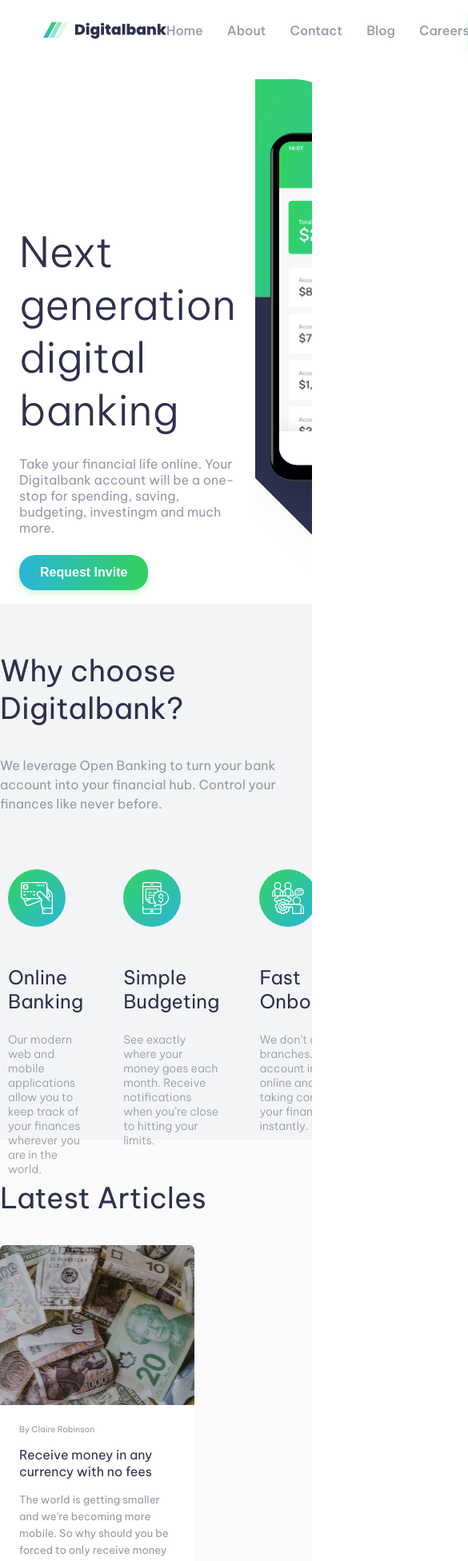
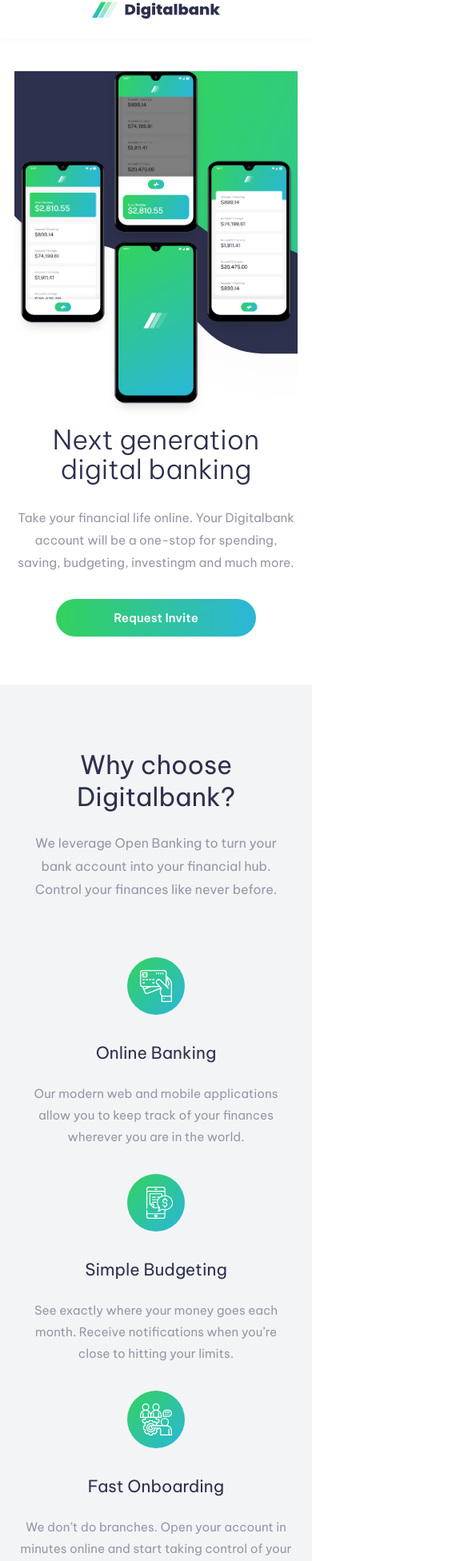
Before and after one commit to TheLuuiis/Next-generation-digital-banking, a React (Vite) app: page / in a window 390 px wide. Shown: the part 23-1975 px from the top of the page at 80% size, 585 px wide, since content can reach past the window. Built offline with nearby package versions, Linux system fonts and the light colour scheme; the HTML template or start-up script is replaced by a standard one.

Commit message:
Implementación de Responsive Design

```diff
--- a/src/css/components/Articles.css
+++ b/src/css/components/Articles.css
@@ -1,86 +1,120 @@
+/* =========================================
+   ARTICLES.CSS
+========================================= */
+
 .container__articles {
     width: 100%;
-    height: 697.63px;
-    display: flex;
-    justify-content: center;
-    padding: 50px 0px 50px;
+    padding: 100px 0;
     background-color: hsl(0, 0%, 98%);
 }
 
 .articles {
     width: 100%;
-    max-width: 1240px;
+    max-width: var(--container);
+    margin: 0 auto;
+    padding-inline: 24px;
 }
 
 .title__article {
-    width: 100%;
-    height: auto;
-    margin: 0px 0px 36px;
+    margin-bottom: 60px;
 }
 
 .title__article h1 {
     color: var(--textBluee);
-    font-size: 36px;
+    font-size: clamp(2rem, 4vw, 3rem);
     font-weight: 400;
-    text-align: start;
 }
 
 .container__latest {
-    width: 100%;
-    height: 428.23px;
-    display: flex;
-    flex-wrap: wrap;
-    justify-content: space-between;
+    display: grid;
+    grid-template-columns: repeat(4, 1fr);
+    gap: 30px;
 }
 
 .card__article {
-    width: 243px;
-    background: #fff;
-    border-radius: 6px;
+    background-color: #fff;
+    border-radius: 8px;
     overflow: hidden;
+    transition: var(--transition);
     cursor: pointer;
-    transition: transform 0.3s ease;
 }
 
 .card__article:hover {
-    transform: translateY(-6px);
+    transform: translateY(-8px);
 }
 
 .card__article img {
     width: 100%;
-    height: 200px;
+    height: 240px;
     object-fit: cover;
-    display: block;
 }
 
 .description__article {
-    padding: 1.5rem;
-    display: flex;
-    flex-direction: column;
-    gap: 0.9rem;
+    padding: 28px;
 }
 
 .description__article sub {
-    font-size: 0.65rem;
-    color: hsl(233, 8%, 62%);
-    font-weight: 400;
+    color: var(--textGray);
+    font-size: .78rem;
 }
 
 .description__article h3 {
-    font-size: 1rem;
+    color: var(--textBluee);
+    font-size: 1.2rem;
     font-weight: 400;
-    line-height: 1.3;
-    color: hsl(233, 26%, 24%);
-    transition: color 0.3s ease;
-    cursor: pointer;
+    line-height: 1.5;
+
+    margin: 18px 0;
+    transition: var(--transition);
 }
 
-.card__article:hover .description__article h3 {
-    color: hsl(136, 64%, 51%);
+.card__article:hover h3 {
+    color: var(--textGreen);
 }
 
 .description__article p {
-    font-size: 0.82rem;
-    line-height: 1.6;
-    color: hsl(233, 8%, 62%);
+    color: var(--textGray);
+    line-height: 1.8;
+    font-size: .95rem;
 }
+
+/* =========================================
+   RESPONSIVE
+========================================= */
+
+@media (max-width: 1200px) {
+
+    .container__latest {
+        grid-template-columns: repeat(2, 1fr);
+    }
+}
+
+@media (max-width: 768px) {
+
+    .container__articles {
+        padding: 80px 0;
+    }
+
+    .title__article {
+        text-align: center;
+    }
+
+    .container__latest {
+        grid-template-columns: 1fr;
+    }
+}
+
+@media (max-width: 480px) {
+
+    .description__article {
+        padding: 22px;
+    }
+
+    .description__article h3 {
+        font-size: 1.05rem;
+    }
+
+    .description__article p {
+        font-size: .92rem;
+    }
+}
--- a/src/css/components/Choose.css
+++ b/src/css/components/Choose.css
@@ -1,71 +1,113 @@
+/* =========================================
+   CHOOSE.CSS
+========================================= */
+
 .container__choose {
     width: 100%;
-    height: 670.38px;
-    display: flex;
-    padding: 60px 0px 60px 0px;
-    justify-content: center;
+    padding: 100px 0;
     background-color: var(--backgroundGrayWhite);
 }
 
 .choose {
     width: 100%;
-    max-width: 1240px;
-    height: 490px;
+    max-width: var(--container);
+    margin: 0 auto;
+    padding-inline: 24px;
 }
 
 .description__choose {
-    width: 100%;
-    height: auto;
-    margin: 0px 0px 60px;
+    margin-bottom: 70px;
 }
 
 .description__choose h1 {
-    color: hsl(233, 26%, 24%);
-    font-size: 37px;
+    color: var(--textBluee);
+    font-size: clamp(2rem, 4vw, 3rem);
     font-weight: 400;
-    text-align: start;
-    margin: 0px 0px 36px;
+    margin-bottom: 24px;
 }
 
 .description__choose p {
+    max-width: 650px;
+
     color: var(--textGray);
-    font-size: 16px;
-    font-weight: 400;
-    text-align: start;
-    max-width: 600px;
-    line-height: 1.5;
+    font-size: 1rem;
+    line-height: 1.8;
 }
 
 .container__options {
-    gap: 30px;
-    width: 100%;
-    height: 298.98px;
-    display: flex;
-    justify-content: flex-start;
+    display: grid;
+    grid-template-columns: repeat(4, 1fr);
+    gap: 32px;
 }
 
 .card__option {
-    width: 265.5px;
-    height: 100%;
-    padding: 10px;
-    border: none;
+    display: flex;
+    flex-direction: column;
 }
 
 .card__option img {
-    margin: 0px 0px 44px;
+    width: 72px;
+    margin-bottom: 34px;
 }
 
 .card__option h2 {
-    color: hsl(233, 26%, 24%);
-    font-size: 24px;
+    color: var(--textBluee);
+    font-size: 1.5rem;
     font-weight: 400;
-    text-align: start;
-    margin: 0px 0px 24px;
+    margin-bottom: 24px;
 }
 
 .card__option p {
     color: var(--textGray);
-    font-size: 14px;
-    font-weight: 300;
-    text-align: start;
+    line-height: 1.8;
 }
+
+/* =========================================
+   RESPONSIVE
+========================================= */
+
+@media (max-width: 1100px) {
+
+    .container__options {
+        grid-template-columns: repeat(2, 1fr);
+    }
+}
+
+@media (max-width: 768px) {
+
+    .container__choose {
+        padding: 80px 0;
+    }
+
+    .description__choose {
+        text-align: center;
+    }
+
+    .description__choose p {
+        margin: 0 auto;
+    }
+
+    .container__options {
+        grid-template-columns: 1fr;
+    }
+
+    .card__option {
+        text-align: center;
+        align-items: center;
+    }
+}
+
+@media (max-width: 480px) {
+
+    .description__choose h1 {
+        font-size: 2rem;
+    }
+
+    .card__option h2 {
+        font-size: 1.3rem;
+    }
+
+    .card__option p {
+        font-size: .95rem;
+    }
+}
--- a/src/css/components/Header.css
+++ b/src/css/components/Header.css
@@ -1,21 +1,22 @@
 header {
     width: 100%;
-    height: auto;
-    padding: 30px;
     background-color: var(--backgroundWhite);
     position: sticky;
-    display: flex;
-    justify-content: center;
+    top: 0;
+    z-index: 999;
+    box-shadow: 0 1px 10px rgba(0,0,0,.04);
 }
 
 header nav {
     width: 100%;
-    max-width: 1240px;
-    height: 100%;
+    max-width: var(--container);
+    min-height: 90px;
+    margin: 0 auto;
+    padding-inline: 24px;
+
     display: flex;
-    padding: 0px 24px;
+    align-items: center;
     justify-content: space-between;
-    align-items: center;
 }
 
 header nav img {
@@ -23,8 +24,9 @@
 }
 
 header nav ul {
-    gap: 30px;
     display: flex;
+    align-items: center;
+    gap: 32px;
 }
 
 header nav ul li {
@@ -33,31 +35,72 @@
 
 header nav ul li a {
     color: var(--textGray);
-    font-size: 16px;
+    font-size: 15px;
     font-weight: 500;
-    text-align: center;
-    transition: .3s ease-in-out;
     text-decoration: none;
+    transition: var(--transition);
+    position: relative;
+}
+
+header nav ul li a:hover {
+    color: var(--textBluee);
 }
 
 header nav button {
     color: var(--textWhite);
-    font-size: 16px;
+    font-size: 15px;
     font-weight: 600;
-    text-align: center;
-    padding: 12px 35px;
-    border-radius: 20px;
+    padding: 14px 32px;
+    border-radius: 999px;
     cursor: pointer;
-    transition: .3s ease-in-out;
-    border: 1px solid transparent;
+    transition: var(--transition);
+
     background: linear-gradient(
         to right,
-        var(--textBlue),
-        var(--textGreen)
+        var(--textGreen),
+        var(--textBlue)
     );
-    box-shadow: 0 4px 10px rgba(49, 211, 92, 0.25);
 }
 
 header nav button:hover {
-     opacity: 0.8;
+    opacity: .85;
 }
+
+@media (max-width: 900px) {
+
+    header nav {
+        min-height: 80px;
+    }
+
+    header nav ul {
+        gap: 20px;
+    }
+
+    header nav button {
+        padding: 12px 24px;
+    }
+}
+
+@media (max-width: 768px) {
+
+    header nav {
+        justify-content: center;
+    }
+
+    header nav ul,
+    header nav button {
+        display: none;
+    }
+}
+
+@media (max-width: 480px) {
+
+    header nav {
+        min-height: 72px;
+        padding-inline: 16px;
+    }
+
+    header nav img {
+        width: 160px;
+    }
+}
--- a/src/css/components/Welcome.css
+++ b/src/css/components/Welcome.css
@@ -1,80 +1,149 @@
 .welcome {
     width: 100%;
-    height: 100%;
-    display: flex;
-    height: 656px;
-    justify-content: center;
-    align-items: center;
     background-color: var(--backgroundWhite);
+    overflow: hidden;
 }
 
 .container__banking {
     width: 100%;
-    max-width: 1240px;
-    height: 100%;
+    max-width: var(--container);
+    min-height: 760px;
+    margin: 0 auto;
+    padding-inline: 24px;
     display: flex;
+    align-items: center;
     justify-content: space-between;
-    align-items: center;
+    gap: 40px;
 }
 
 .description__banking {
-    width: 472.8px;
-    height: 486.17px;
-    padding: 98px 24px;
-    display: flex;
-    flex-direction: column;
+    flex: 1;
+    max-width: 520px;
 }
 
 .description__banking h1 {
-    color: hsl(233, 26%, 24%);
-    font-size: 52px;
+    color: var(--textBluee);
+    font-size: clamp(2.5rem, 5vw, 4rem);
+    line-height: 1.1;
     font-weight: 300;
-    text-align: start;
-    margin: 0px 0px 24px;
+    margin-bottom: 28px;
 }
 
 .description__banking p {
     color: var(--textGray);
-    font-size: 16px;
-    font-weight: 400;
-    margin: 0px 0px 24px;
+    font-size: clamp(1rem, 1.3vw, 1.15rem);
+    line-height: 1.8;
+    margin-bottom: 32px;
 }
 
 .description__banking button {
     color: var(--textWhite);
-    font-size: 16px;
+    font-size: 15px;
     font-weight: 600;
-    text-align: center;
-    padding: 12px 25px;
-    border-radius: 20px;
+    padding: 14px 32px;
+    border-radius: 999px;
     cursor: pointer;
-    align-self: flex-start;
-    transition: .3s ease-in-out;
-    border: 1px solid transparent;
     background: linear-gradient(
         to right,
-        var(--textBlue),
-        var(--textGreen)
+        var(--textGreen),
+        var(--textBlue)
     );
-    box-shadow: 0 4px 10px rgba(49, 211, 92, 0.25);
 }
 
 .img__banking {
-    width: 100%;
-    max-width: 60%;
-    height: 100%;
-    display: grid;
-    place-items: center;
-    background: url(/src/assets/image/bg-intro-desktop.svg);
-    background-position: center;
+    flex: 1;
+    min-height: 760px;
+    display: flex;
+    align-items: center;
+    justify-content: center;
+    background-image: url('/src/assets/image/bg-intro-desktop.svg');
     background-repeat: no-repeat;
     background-size: cover;
+    background-position: center left;
+
     position: relative;
 }
 
 .img__banking img {
-    width: 764.64px;
-    height: auto;
+    width: min(100%, 760px);
     position: relative;
-    bottom: 176px;
+    right: -100px;
 }
+
+@media (max-width: 1200px) {
+
+    .img__banking img {
+        right: 0;
+    }
+}
+
+@media (max-width: 992px) {
+
+    .container__banking {
+        flex-direction: column-reverse;
+        justify-content: center;
+        text-align: center;
+        padding-top: 40px;
+        padding-bottom: 60px;
+    }
+
+    .description__banking {
+        display: flex;
+        flex-direction: column;
+        align-items: center;
+    }
+
+    .img__banking {
+        width: 100%;
+        min-height: auto;
+        background-position: center;
+    }
+
+    .img__banking img {
+        width: min(100%, 600px);
+    }
+}
+
+@media (max-width: 768px) {
+
+    .container__banking {
+        min-height: auto;
+        gap: 10px;
+    }
+
+    .img__banking {
+        background-image: url('/src/assets/image/bg-intro-mobile.svg');
+        background-size: cover;
+    }
+
+    .description__banking h1 {
+        font-size: 2.5rem;
+    }
+}
+
+@media (max-width: 480px) {
+
+    .container__banking {
+        padding-inline: 18px;
+    }
+
+    .description__banking h1 {
+        font-size: 2.1rem;
+    }
+
+    .description__banking p {
+        font-size: .96rem;
+    }
+
+    .description__banking button {
+        width: 100%;
+        max-width: 250px;
+    }
+}
+
+@media (max-width: 340px) {
+
+    .description__banking h1 {
+        font-size: 1.8rem;
+    }
+}
--- a/src/css/globals.css
+++ b/src/css/globals.css
@@ -1,18 +1,21 @@
-@import url('https://fonts.googleapis.com/css2?family=Be+Vietnam+Pro:ital,wght@0,100;0,200;0,300;0,400;0,500;0,600;0,700;0,800;0,900;1,100;1,200;1,300;1,400;1,500;1,600;1,700;1,800;1,900&family=Kumbh+Sans:wght,YOPQ@100..900,300&family=Onest:wght@100..900&display=swap');
+@import url('https://fonts.googleapis.com/css2?family=Be+Vietnam+Pro:wght@100..900&display=swap');
 
 :root {
     --fontSize: 16px;
     --fontFamily: "Be Vietnam Pro", sans-serif;
+
     --textWhite: hsl(0, 0%, 98%);
     --textGreen: hsl(136, 64%, 51%);
     --textBluee: hsl(233, 26%, 24%);
     --textBlue: hsl(192, 69%, 51%);
     --textGray: hsl(233, 8%, 62%);
-    --textGrayWhite: hsl(220, 16%, 96%);
-    --backgoundBlue: hsl(192, 69%, 51%);
+
     --backgroundWhite: hsl(0, 100%, 100%);
     --backgroundGrayWhite: hsl(220, 16%, 96%);
-    --backgroundBlack: hsl(0, 0%, 0%);
+    --backgroundDark: hsl(233, 26%, 24%);
+
+    --container: 1240px;
+    --transition: .3s ease-in-out;
 }
 
 * {
@@ -21,20 +24,79 @@
     box-sizing: border-box;
 }
 
+html {
+    scroll-behavior: smooth;
+}
+
 body {
+    font-family: var(--fontFamily);
+    overflow-x: hidden;
+    background-color: var(--backgroundWhite);
+}
+
+img {
+    max-width: 100%;
+    display: block;
+}
+
+button {
+    border: none;
+    outline: none;
     font-family: var(--fontFamily);
 }
 
 .app {
     width: 100%;
-    height: 100%;
-    display: flex;
-    justify-content: center;
-    flex-direction: column;
+    overflow: hidden;
 }
 
 .main {
     width: 100%;
-    height: 100%;
     overflow: hidden;
 }
+
+.container {
+    width: 100%;
+    max-width: var(--container);
+    margin: 0 auto;
+    padding-inline: 24px;
+}
+
+.btn__primary {
+    color: var(--textWhite);
+    font-size: 15px;
+    font-weight: 600;
+    padding: 14px 32px;
+    border-radius: 999px;
+    cursor: pointer;
+    transition: var(--transition);
+    background: linear-gradient(
+        to right,
+        var(--textGreen),
+        var(--textBlue)
+    );
+    box-shadow: 0 4px 14px rgba(49, 211, 92, 0.25);
+}
+
+.btn__primary:hover {
+    opacity: .8;
+    transform: translateY(-2px);
+}
+
+@media (max-width: 1024px) {
+    .container {
+        padding-inline: 20px;
+    }
+}
+
+@media (max-width: 768px) {
+    .container {
+        padding-inline: 18px;
+    }
+}
+
+@media (max-width: 480px) {
+    .container {
+        padding-inline: 16px;
+    }
+}
```
Also changed, not shown: src/css/components/Footer.css (+83 -50 lines).
